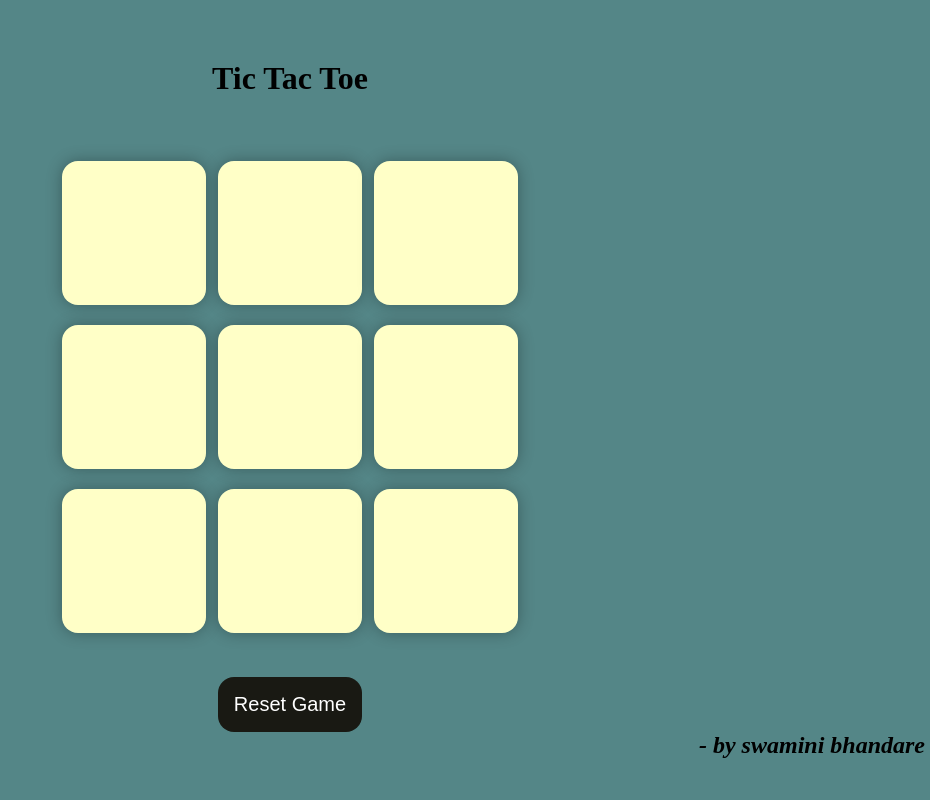
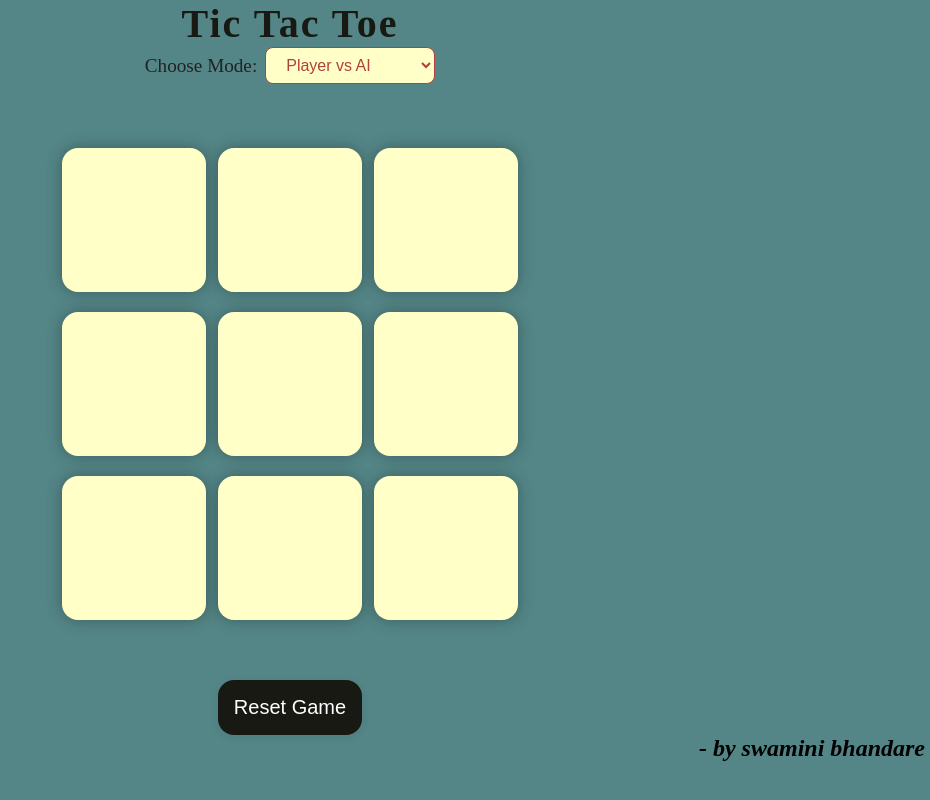
Before and after one commit to swamini10/Simple_js_Project, a plain HTML site: page index.html in a window 1280 px wide. Shown: the whole page, without its empty margins (350-1280 px from the left). Drawn offline with Linux system fonts and the light colour scheme.

Commit message:
PlayWithAi/Player

```diff
--- a/app.js
+++ b/app.js
@@ -4,8 +4,17 @@ let newGameBtn = document.querySelector("#new-btn");
 let msgContainer = document.querySelector(".msg-container");
 let msg = document.querySelector("#msg");
 
+
 let turnO = true; //tracks whose turn it is player(O or X)
 let count = 0; //tracks the number of moves (to detect a draw).
+let mode = "ai"; // default mode
+const modeSelect = document.getElementById("mode");
+if (modeSelect) {
+  modeSelect.addEventListener("change", (e) => {
+    mode = e.target.value;
+    resetGame();
+  });
+}
 
 const winPatterns = [//defines all possible winning combinations
   [0, 1, 2],
@@ -38,8 +47,19 @@ boxes.forEach((box, idx) => {
         gameDraw();
         return;
       }
-      // AI's turn (X)
-      setTimeout(aiMove, 400); // slight delay for realism
+      if (mode === "ai") {
+        setTimeout(aiMove, 400); // AI's turn (X)
+      }
+    } else if (mode === "2p") {
+      // Player X (human)
+      box.innerText = "X";
+      box.disabled = true;
+      turnO = true;
+      count++;
+      let isWinner = checkWinner();
+      if (count === 9 && !isWinner) {
+        gameDraw();
+      }
     }
   });
 });
--- a/index.html
+++ b/index.html
@@ -13,6 +13,13 @@
     </div>
     <main>
       <h1>Tic Tac Toe</h1>
+      <div id="mode-select" style="margin-bottom: 20px;">
+        <label for="mode">Choose Mode: </label>
+        <select id="mode">
+          <option value="ai">Player vs AI</option>
+          <option value="2p">Player vs Player</option>
+        </select>
+      </div>
       <div class="container">
         <div class="game">
           <button class="box"></button>
--- a/style.css
+++ b/style.css
@@ -1,3 +1,50 @@
+/* Mode selection styles */
+#mode-select {
+  display: flex;
+  align-items: center;
+  justify-content: center;
+  gap: 0.5rem;
+  margin-bottom: 1.5rem;
+}
+
+#mode-select label {
+  font-size: 1.2rem;
+  color: #222;
+  font-weight: 500;
+}
+
+#mode {
+  padding: 0.5rem 1rem;
+  border-radius: 0.5rem;
+  border: 1px solid #b0413e;
+  font-size: 1rem;
+  background: #ffffc7;
+  color: #b0413e;
+  outline: none;
+  transition: border 0.2s;
+}
+
+#mode:focus {
+  border: 2px solid #548687;
+}
+
+h1 {
+  font-size: 2.5rem;
+  color: #191913;
+  letter-spacing: 2px;
+}
+
+#reset-btn, #new-btn {
+  margin-top: 1rem;
+  box-shadow: 0 2px 8px rgba(0,0,0,0.08);
+  cursor: pointer;
+  transition: background 0.2s, color 0.2s;
+}
+
+#reset-btn:hover, #new-btn:hover {
+  background: #548687;
+  color: #ffffc7;
+}
 * {
   margin: 0;
   padding: 0;
@@ -7,14 +54,10 @@ body {
   background-color: #548687;
   text-align: center;
 }
-h1{
-  padding-top: 60px;
-}
 
 .container {
   height: 70vh;
   display: flex;
-  padding-top: 20px;
   justify-content: center;
   align-items: center;
 }
```
